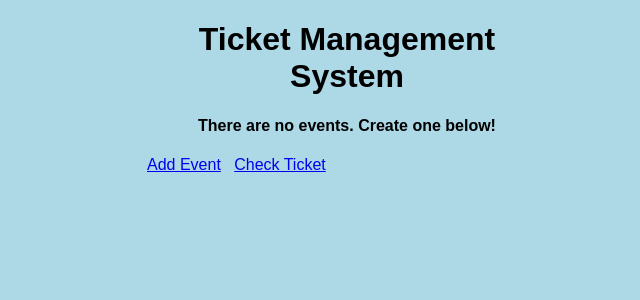
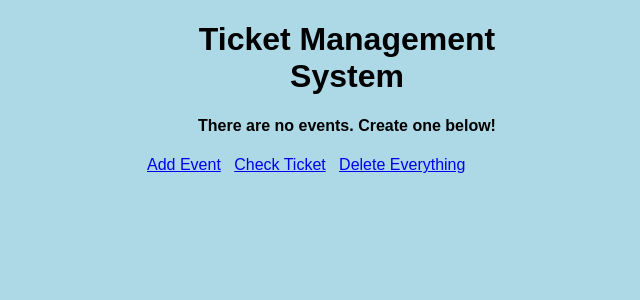
Before and after one commit to yatu360/ticketmanagement-python, a Flask app: page / in a window 1280 px wide. Shown: the top 300 px of the page, without its empty margins (293-933 px from the left). Run offline with Flask 2, Linux system fonts and the light colour scheme; data that the repository does not hold is empty.

Commit message:
added delete all

```diff
--- a/app.py
+++ b/app.py
@@ -1,5 +1,6 @@
 from flask import Flask, render_template, url_for, request, redirect
 from flask_sqlalchemy import SQLAlchemy
+import os
 
 app = Flask(__name__)
 app.config['SQLALCHEMY_DATABASE_URI'] = 'sqlite:///test.db'
@@ -29,6 +30,24 @@ def index():
     tickets = Tickets.query.all()
     return render_template('index.html', events=events, tickets=tickets)
 
+@app.route('/delete/')
+def delete():
+    if os.path.exists("test.db"):
+        os.remove("test.db")
+        db.create_all()
+    else:
+        return("The file does not exist")
+    return index()
+
+@app.route('/api/delete/')
+def delete_api():
+    if os.path.exists("test.db"):
+        os.remove("test.db")
+        db.create_all()
+    else:
+        return("The file does not exist")
+    return "All data deleted"
+
 
 @app.route('/check/', methods=['POST', 'GET'])
 def check():
@@ -50,7 +69,6 @@ def add():
         event_date = request.form['content_date']
         new_event = Event(name=event_content, init_ticket = initial_ticket, date = event_date,
                           available = initial_ticket, redeemed_ticket= 0)
-
         try:
             db.session.add(new_event)
             db.session.commit()
--- a/templates/index.html
+++ b/templates/index.html
@@ -32,6 +32,8 @@
         <a href="/addevent/">Add Event</a>
         &nbsp;
         <a href="/check/">Check Ticket</a>
+        &nbsp;
+        <a href="/delete/">Delete Everything</a>
     </div>
 </div>
 {% endblock %}
```
Also changed, not shown: test.db.
